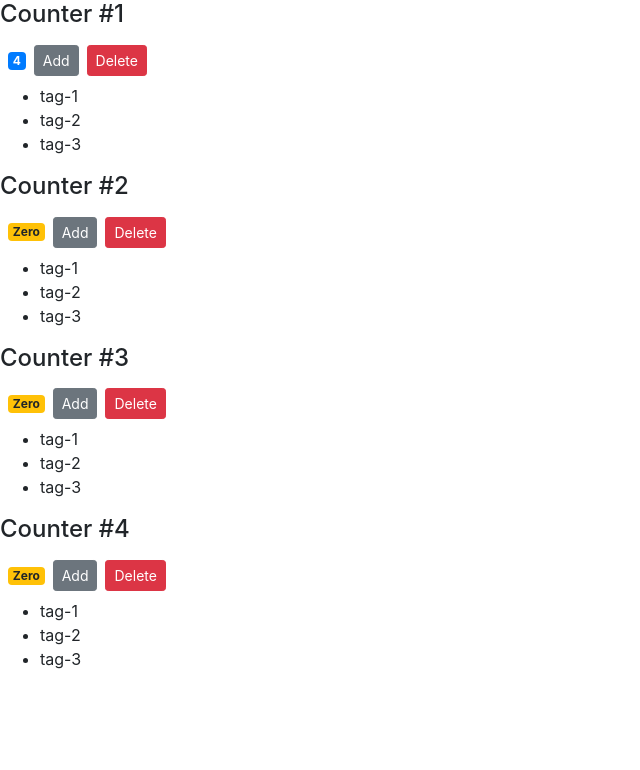
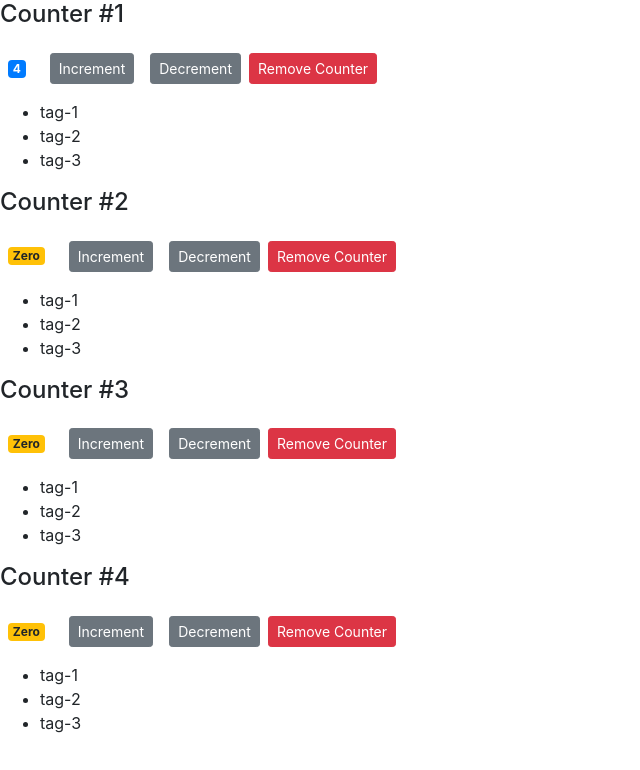
Before and after one commit to NailBrain13/app, a React (Create React App) app: page / in a window 1280 px wide. Shown: the top 770 px of the page, without its empty margins (0-640 px from the left). Built offline with nearby package versions, Linux system fonts and the light colour scheme.

Commit message:
Add decrement. And remove btn.

```diff
--- a/src/components/counter.jsx
+++ b/src/components/counter.jsx
@@ -2,7 +2,7 @@ import React, { Component } from 'react';
 
 class Counter extends Component {
   state = {
-    count: this.props.value,
+    count: this.props.counter.value,
     tags: ['tag-1', 'tag-2', 'tag-3'],
   };
 
@@ -13,15 +13,21 @@ class Counter extends Component {
         <span className={this.getBadgeClasses()}>{this.formatCount()}</span>
         <button
           onClick={this.handleIncrement}
+          className='btn btn-secondary btn-sm m-3'
+        >
+          Increment
+        </button>
+        <button
+          onClick={this.handleDecrement}
           className='btn btn-secondary btn-sm'
         >
-          Add
+          Decrement
         </button>
         <button
-          onClick={this.props.onDelete}
+          onClick={() => this.props.onDelete(this.props.counter.id)}
           className='btn btn-danger btn-sm m-2'
         >
-          Delete
+          Remove Counter
         </button>
         {this.state.tags.length === 0 && <p>Create a new tag</p>}
         {this.renderTags()}
@@ -44,6 +50,10 @@ class Counter extends Component {
     this.setState({ count: this.state.count + 1 });
   };
 
+  handleDecrement = () => {
+    this.setState({ count: this.state.count - 1 });
+  };
+
   renderTags() {
     if (this.state.tags.length === 0) return <p>No tags</p>;
 
--- a/src/components/counters.jsx
+++ b/src/components/counters.jsx
@@ -16,8 +16,7 @@ class Counters extends Component {
         {this.state.counters.map((counter) => (
           <Counter
             key={counter.id}
-            value={counter.value}
-            id={counter.id}
+            counter={counter}
             onDelete={this.handleDelete}
           >
             <h4>Counter #{counter.id}</h4>
@@ -27,8 +26,11 @@ class Counters extends Component {
     );
   }
 
-  handleDelete = () => {
-    console.log('Delete');
+  handleDelete = (counterId) => {
+    const counters = this.state.counters.filter(
+      (item) => item.id !== counterId,
+    );
+    this.setState({ counters: counters });
   };
 }
 
```
